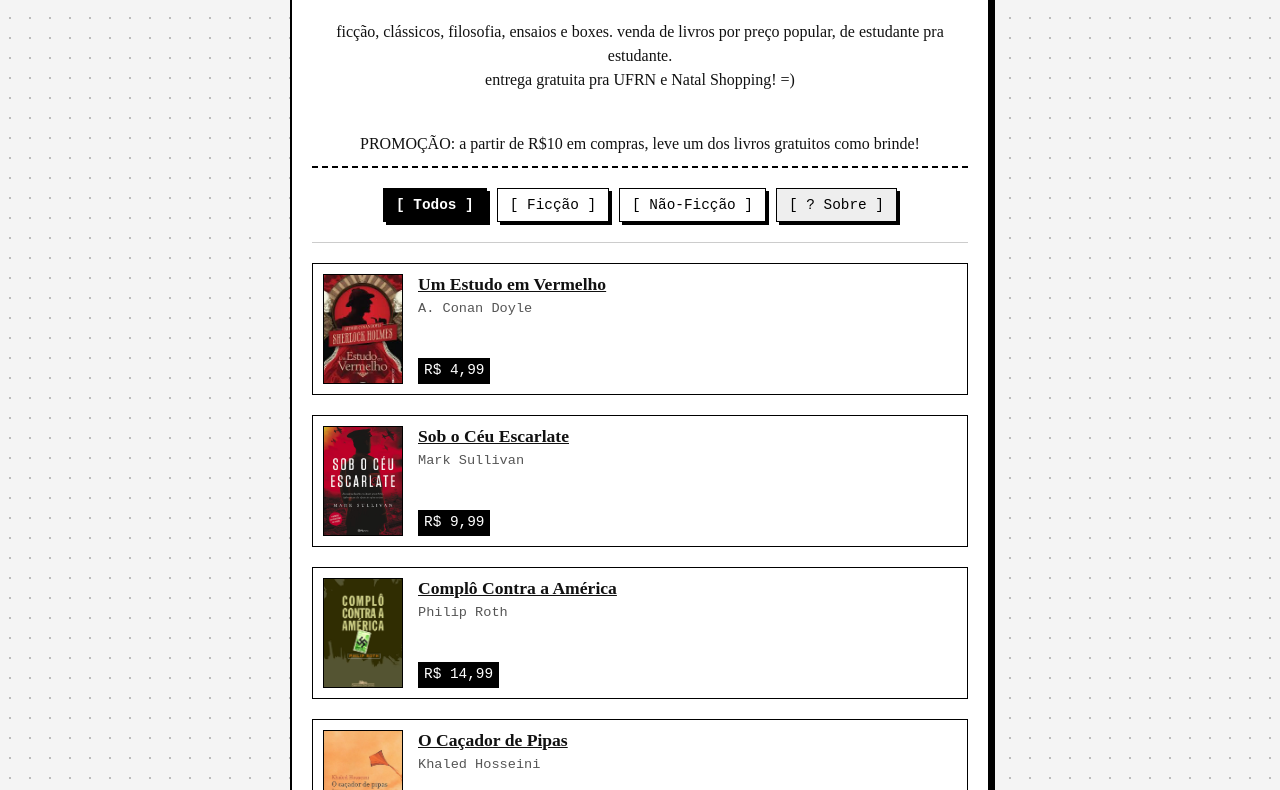
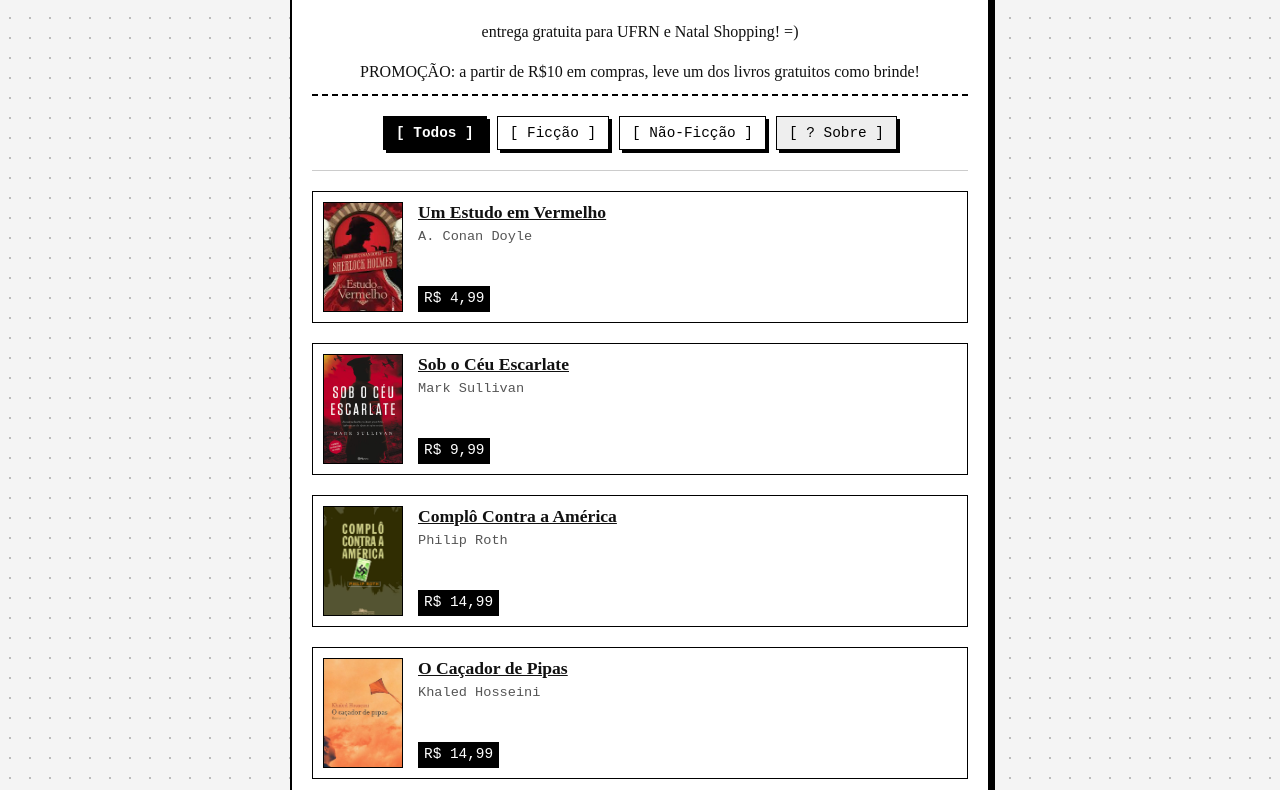
Before and after one commit to isaacdiniiz/catalogo_de_livros, a plain HTML site: page index.html in a window 1280 px wide. Shown: the part 92-882 px from the top of the page. Drawn offline with Linux system fonts and the light colour scheme.

Commit message:
att site v1

```diff
--- a/index.html
+++ b/index.html
@@ -304,9 +304,8 @@
         <div id="catalog-view">
             <header>
                 <h1>ACERVO.HTML</h1>
-                <p>ficção, clássicos, filosofia, ensaios e boxes. venda de livros por preço popular, de estudante pra
-                    estudante.<br>entrega gratuita pra UFRN e Natal
-                    Shopping! =)</p><br>PROMOÇÃO: a partir de R$10 em compras, leve um dos livros gratuitos como brinde!
+                <p>entrega gratuita para UFRN e Natal
+                    Shopping! =)</p>PROMOÇÃO: a partir de R$10 em compras, leve um dos livros gratuitos como brinde!
             </header>
 
             <div class="nav-bar">
```
